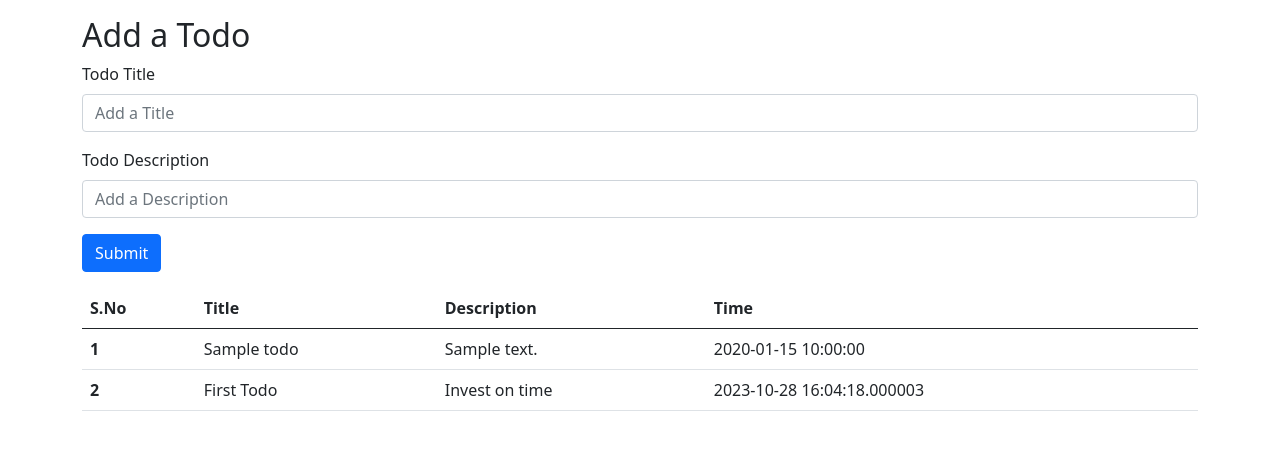
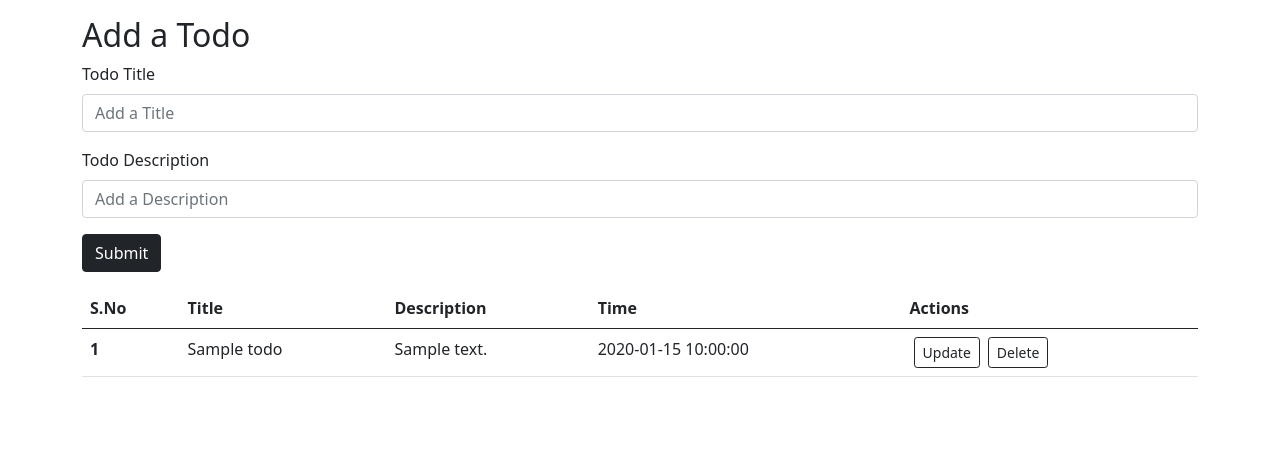
Before and after one commit to SikhakolliShankar/flask_development, a Flask app: page / in a window 1280 px wide. Shown: the part 56-506 px from the top of the page. Run offline with Flask 3, Linux system fonts and the light colour scheme; tables that the repository leaves empty hold one stand-in row (values such as "Sample post").

Commit message:
Added Template Inheritance (base.html)

```diff
--- a/app.py
+++ b/app.py
@@ -1,4 +1,4 @@
-from flask import Flask, render_template
+from flask import Flask, render_template, request, redirect
 from flask_sqlalchemy import SQLAlchemy
 from datetime import datetime
 
@@ -18,11 +18,15 @@ class Todo(db.Model):
     def  __repr__(self) -> str:
         return f"{self.sno} - {self.title}"
 
-@app.route('/')
+@app.route('/', methods=['GET', 'POST'])
 def htmlfile():
-    todo = Todo(title="First Todo", desc="Invest on time")
-    db.session.add(todo)                                        # Add a Todo
-    db.session.commit()                                         # Commit all Todos
+    if request.method=='POST':
+        title = request.form['title']
+        desc = request.form['desc']
+        todo = Todo(title=title, desc=desc)
+        db.session.add(todo)                                        # Add a Todo
+        db.session.commit()                                         # Commit all Todos
+
     allTodo = Todo.query.all()                                  # Query records
     return render_template("index.html",allTodos=allTodo)
 
@@ -33,5 +37,19 @@ def showtodos():
     print(allTodo)
     return "Showing Todos"
 
+@app.route('/update/<int:sno>')
+def update():
+    allTodo = Todo.query.all()
+    print(allTodo)
+    return "Showing Todos"
+
+@app.route('/delete/<int:sno>')
+def delete(sno):
+    todo = Todo.query.filter_by(sno=sno).first()
+    db.session.delete(todo)
+    db.session.commit()
+    return redirect('/')
+
+
 if __name__ == '__main__':
     app.run(debug=True)
--- /dev/null
+++ b/templates/base.html
@@ -0,0 +1,32 @@
+<!doctype html>
+<html lang="en">
+    <head>
+        <meta charset="utf-8">
+        <meta name="viewport" content="width=device-width, initial-scale=1">
+        <link href="https://cdn.jsdelivr.net/npm/bootstrap@5.0.2/dist/css/bootstrap.min.css" rel="stylesheet" integrity="sha384-EVSTQN3/azprG1Anm3QDgpJLIm9Nao0Yz1ztcQTwFspd3yD65VohhpuuCOmLASjC" crossorigin="anonymous">
+        <title>
+            My_Todo |
+            {% block title %}
+
+            {% endblock %}
+        </title>
+    </head>
+    <body>
+
+        <nav class="navbar navbar-light bg-light">
+            <div class="container-fluid">
+                <a class="navbar-brand" href="/">Todos</a>
+                <form class="d-flex">
+                    <input class="form-control me-2" type="search" placeholder="Search" aria-label="Search">
+                    <button class="btn btn-outline-success" type="submit">Search</button>
+                </form>
+            </div>
+        </nav>
+
+        {% block body %}
+
+        {% endblock body %}
+
+
+    </body>
+</html>
--- a/templates/index.html
+++ b/templates/index.html
@@ -1,35 +1,34 @@
-<!doctype html>
-<html lang="en">
-    <head>
-        <meta charset="utf-8">
-        <meta name="viewport" content="width=device-width, initial-scale=1">
-        <link href="https://cdn.jsdelivr.net/npm/bootstrap@5.0.2/dist/css/bootstrap.min.css" rel="stylesheet" integrity="sha384-EVSTQN3/azprG1Anm3QDgpJLIm9Nao0Yz1ztcQTwFspd3yD65VohhpuuCOmLASjC" crossorigin="anonymous">
-        <title>My_Todo</title>
-    </head>
-    <body>
-        <nav class="navbar navbar-light bg-light">
-            <div class="container-fluid">
-                <a class="navbar-brand">Todos</a>
-                <form class="d-flex">
-                    <input class="form-control me-2" type="search" placeholder="Search" aria-label="Search">
-                    <button class="btn btn-outline-success" type="submit">Search</button>
-                </form>
-            </div>
-        </nav>
+{% extends 'base.html' %}
+
+{% block title %}
+    Home
+{% endblock %}
+
+{% block body %}
 
         <div class="container my-3">
             <h2>Add a Todo</h2>
+            <form action="/" method="POST">
                 <div class="mb-3">
                     <label for="exampleFormControlInput1" class="form-label">Todo Title</label>
-                <input type="text" class="form-control" id="title" placeholder="Add a Title">
+                    <input type="text" class="form-control" name="title"  id="title" placeholder="Add a Title">
                 </div>
                 <div class="mb-3">
                     <label for="exampleFormControlTextarea1" class="form-label">Todo Description</label>
-                <input type="text" class="form-control" id="description" placeholder="Add a Description">
+                    <input type="text" class="form-control" name="desc"  id="description" placeholder="Add a Description">
                 </div>
-            <button type="submit" class="btn btn-primary">Submit</button>
+                <button type="submit" class="btn btn-dark">Submit</button>
+            </form>
         </div>
         <div class='container my-3'>
+            {% if allTodos|length == 0 %}
+
+                <div class="alert alert-dark" role="alert">
+                    No Todos found. Add a Todo.
+                </div>
+
+                {% else %}
+
                     <table class="table">
                         <thead>
                             <tr>
@@ -37,21 +36,32 @@
                                 <th scope="col">Title</th>
                                 <th scope="col">Description</th>
                                 <th scope="col">Time</th>
+                                <th scope="col">Actions</th>
                             </tr>
                         </thead>
                         <tbody>
                             {% for todo in allTodos %}
                             <tr>
-                        <th scope="row">{{todo.sno}}</th>
+                                <th scope="row">{{loop.index}}</th>
                                 <td>{{todo.title}}</td>
                                 <td>{{todo.desc}}</td>
                                 <td>{{todo.date_created}}</td>
+                                <td>
+                                    <a href="/update/{{todo.sno}}" type="button" class="btn btn-outline-dark btn-sm mx-1">Update</button>
+                                    <a href="/delete/{{todo.sno}}" type="button" class="btn btn-outline-dark btn-sm mx-1">Delete</button>
+                                </td>
                             </tr>
                             {% endfor %}
                         </tbody>
                     </table>
+
+            {% endif %}
+
         </div>
 
         <script src="https://cdn.jsdelivr.net/npm/bootstrap@5.0.2/dist/js/bootstrap.bundle.min.js" integrity="sha384-MrcW6ZMFYlzcLA8Nl+NtUVF0sA7MsXsP1UyJoMp4YLEuNSfAP+JcXn/tWtIaxVXM" crossorigin="anonymous"></script>
-    </body>
-</html>
+
+
+
+
+{% endblock body %}
```
Also changed, not shown: instance/todo.db, templates/update.html (added), 1 other file. Lines whose indentation alone changed are shown as unchanged.
